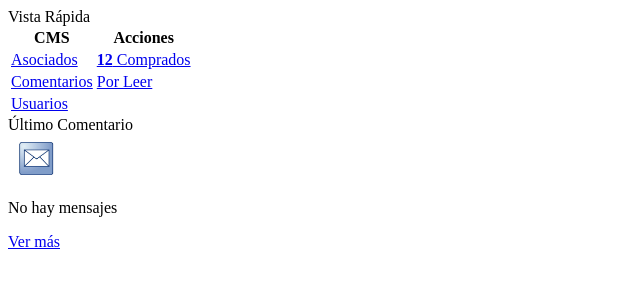
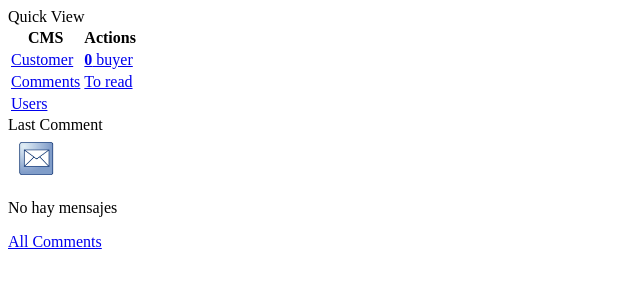
Before and after one commit to RolandoContreras/etherwhitegold, a CodeIgniter app: the page made by application/views/panel.php in a window 1280 px wide. Shown: the top 300 px of the page, without its empty margins (0-640 px from the left). Run offline with CodeIgniter, Linux system fonts and the light colour scheme; data that the repository does not hold is empty.

Commit message:
changes on letter on ingles

```diff
--- a/application/views/panel.php
+++ b/application/views/panel.php
@@ -10,7 +10,7 @@
                         <div class="navbar navbar-static navbar_as_heading">
                                 <div class="navbar-inner">
                                         <div class="container" style="width: auto;">
-                                                <a class="brand">Vista Rápida</a>
+                                                <a class="brand">Quick View</a>
                                         </div>
                                 </div>
                         </div>
@@ -18,21 +18,21 @@
                                 <thead>
                                         <tr>
                                                 <th>CMS</th>
-                                                <th>Acciones</th>
+                                                <th>Actions</th>
                                         </tr>
                                 </thead><!-- table heading -->
                                 <tbody>
                                         <tr>
-                                            <td><a href="<?php echo site_url().'dashboard/clientes'?>"><b><?php echo $obj_total->total_customer;?></b><i class="fa fa-users"></i> Asociados
+                                            <td><a href="<?php echo site_url().'dashboard/clientes'?>"><b><?php echo $obj_total->total_customer;?></b><i class="fa fa-users"></i> Customer
                                                 </a></td>
-                                                <td><a href="<?php echo site_url().'dashboard/clientes'?>"><b class="cmd">12</b><i class="fa fa-users"></i> Comprados</a></td>
+                                                <td><a href="<?php echo site_url().'dashboard/clientes'?>"><b class="cmd">0</b><i class="fa fa-bitcoin"></i> buyer</a></td>
                                         </tr>
                                         <tr>
-                                            <td><a href="<?php echo site_url().'dashboard/comentarios';?>"><b><?php echo $obj_total->total_comments;?></b><i class="fa fa-comments"></i> Comentarios</a></td>
-                                                <td><a href="<?php echo site_url().'dashboard/comentarios';?>" class="pending"><b class="cmd"><?php echo $obj_total->pending_comments;?></b><i class="fa fa-comments"></i> Por Leer</a></td>
+                                            <td><a href="<?php echo site_url().'dashboard/comentarios';?>"><b><?php echo $obj_total->total_comments;?></b><i class="fa fa-comments"></i> Comments</a></td>
+                                                <td><a href="<?php echo site_url().'dashboard/comentarios';?>" class="pending"><b class="cmd"><?php echo $obj_total->pending_comments;?></b><i class="fa fa-exclamation"></i> To read</a></td>
                                         </tr>
                                         <tr>
-                                                <td><a href="<?php echo site_url().'dashboard/usuarios';?>"><b><?php echo $obj_total->total_users;?></b><i class="fa fa-user-secret"></i> Usuarios</a></td>
+                                                <td><a href="<?php echo site_url().'dashboard/usuarios';?>"><b><?php echo $obj_total->total_users;?></b><i class="fa fa-user-secret"></i> Users</a></td>
                                                 <td class="blank">&nbsp;</td>
                                         </tr>
                                 </tbody>
@@ -47,7 +47,7 @@
                                 <div class="navbar navbar-static navbar_as_heading">
                                         <div class="navbar-inner">
                                                 <div class="container" style="width: auto;">
-                                                        <a class="brand">Último Comentario</a>
+                                                        <a class="brand">Last Comment</a>
                                                 </div>
                                         </div>
                                 </div>
@@ -63,12 +63,14 @@
                                                 <p class="meta"><span class="comment_date"><?php echo formato_fecha($obj_last_comment->date_comment);?></span> | <a href="#"><?php echo $obj_last_comment->email;?></a></p>
                                                     <p><a href="#" class="comment_author"><?php echo $obj_last_comment->name;?></a> : <?php echo $obj_last_comment->comment;?></p>
                                                     <p>
-                                                            <a class="btn btn-mini btn-primary" href="#">Reply</a> <a class="btn btn-mini btn-danger" href="#">Delete</a> <a class="btn btn-mini btn-warning" href="#">Mark as Spam</a>
+                                                            <a class="btn btn-mini btn-success" href="#">Mark as Read</a>
+                                                            <a class="btn btn-mini btn-warning" href="#">Mark as Unread</a>
+                                                            <a class="btn btn-mini btn-danger" href="#">Delete</a>
                                                     </p>
                                             </div>
                                         </div>
                                     </div>
-                                    <a href="<?php echo site_url("dashboard/comentarios");?>" class="btn btn-duadua">Ver más</a>
+                                    <a href="<?php echo site_url("dashboard/comentarios");?>" class="btn btn-duadua">All Comments</a>
                                 </div>
                             <?php }else{ ?>
                                     <div class="row-fluid">
@@ -82,7 +84,7 @@
                                                     </div>
                                                 </div>
                                             </div>
-                                        <a href="<?php echo site_url("dashboard/comentarios");?>" class="btn btn-duadua">Ver más</a>
+                                        <a href="<?php echo site_url("dashboard/comentarios");?>" class="btn btn-duadua">All Comments</a>
                                     </div>
                             <?php }  ?>
                         </div>
```
Also changed, not shown: application/controllers/d_customer.php (+4 -5 lines), application/templates/admin_tmp.php (+17 -5 lines), application/views/dashboard/customer/customer_list.php (+9 -9 lines).
